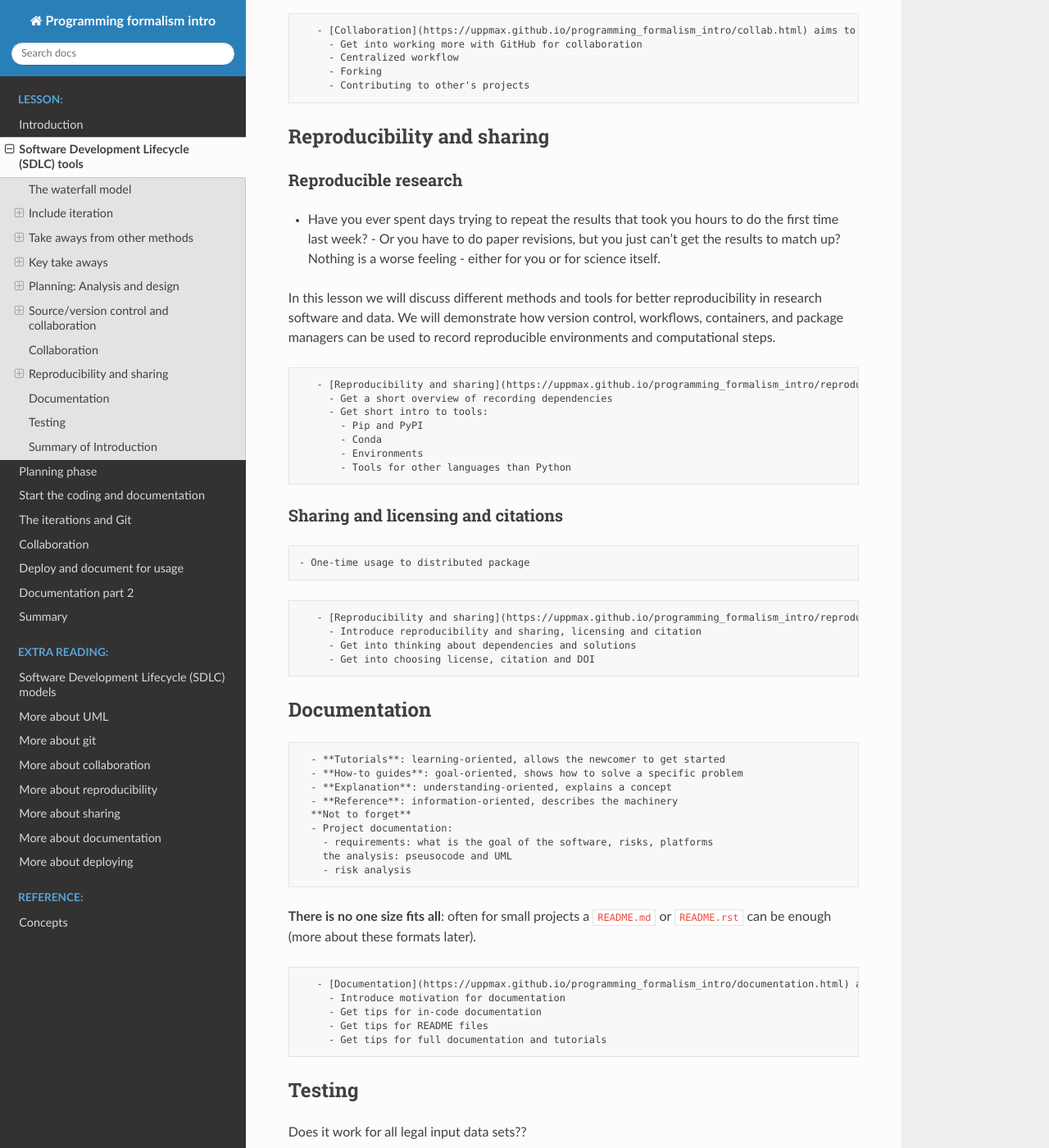
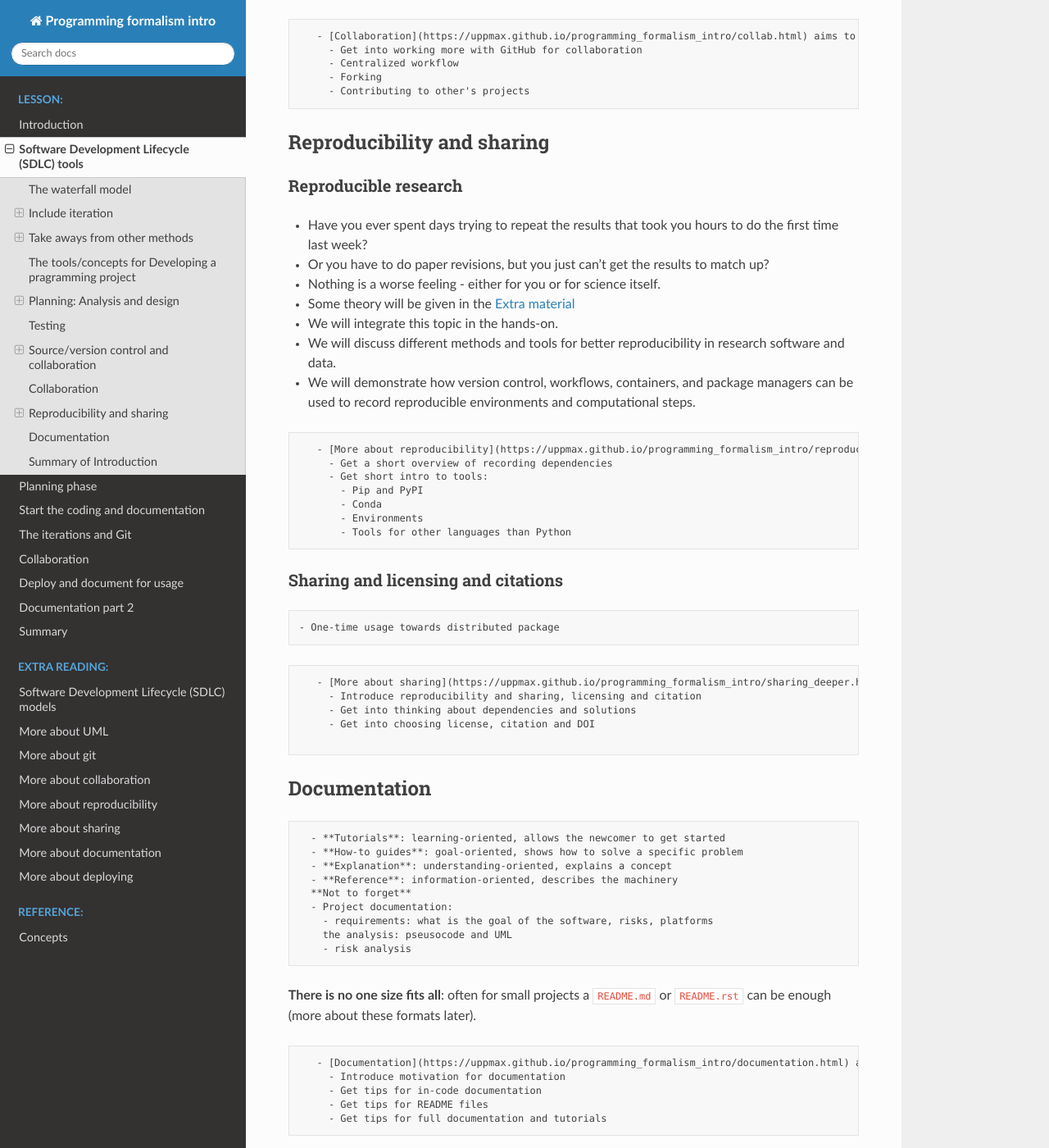
Before and after one commit to UPPMAX/programming_formalisms_intro, a Sphinx documentation site: the page built from doc/sdlc_tools.md, in a window 1280 px wide and 1400 px high, scrolled down 8010 px. Shown: the whole window at 82% size. Built offline with Sphinx 7.4.7 and the Read the Docs theme 2.0.0, drawn with Linux system fonts in a browser that asks for light colours; pages that are not in the unit, such as notebooks, are missing from menus; some of the changed text lies outside the part shown.

Commit message:
rewritten sdlc_tools.md

````diff
--- a/doc/sdlc_tools.md
+++ b/doc/sdlc_tools.md
@@ -34,7 +34,7 @@
 ```
 
 - Good approach for **small and simple systems** where the team knows the system and **requirements very well**.
-- |:warning:|  Error is spreading
+- :warning:  Error is spreading
   - small mistakes in the beginning will have large impact on the end result.
     - e.g. bugs, architecture limiting extensions
   - large costs economically and timely
@@ -55,29 +55,14 @@
 ```
 
 - **Disadvantages**
-  - Complexer than other SDLC models.
   - Expensive: Spiral Model is **not suitable for small projects**
   - **Too much dependability on Risk Analysis**
-  - Difficulty in time management: Number of phases is unknown at the start of the project
 
-### Rational unified process (RUP)
-- **Phases**: Each containing **1 or more waterfall iterations**
-  - Inception (lifecycle objectives milestone)
-  - Elaboration (lifecycle architecture milestone)
-  - Construction (initial operational capability, milestone)
-  - Transition (production release milestone)
-
-- **Key takeaways**
-  - RUP principles
-    - Use cases
-    - **Develop iteratively**
-    - Manage **requirements**, change
-    - **Continuously verify quality**
-    - **Model visually, component-based architecture**
-- Shortcomings: customizable but heavy, prescriptive, (lacking test-driven development)
 
 ## Take aways from other methods
 ### [The Agile manifest](https://agilemanifesto.org/)
+
+"Agile = characterized by the division of tasks into short phases of work and frequent re-assessment and adaptation of plans."
 
 ```{admonition} Values
 - **Individuals and interactions** over processes and tools
@@ -86,16 +71,11 @@
 - **Responding to change** over following a plan
 ```
 
-Or:
-"Agile = characterized by the division of tasks into short phases of work and frequent re-assessment and adaptation of plans."
-
 **Most other models are Agile...**
 see the extra reading section: https://uppmax.github.io/programming_formalisms_intro/SDLC_models.html
 
-- Parallel development
 - Modern principles: automated tests, frequent integration
 - Deliver as fast as possible: small iterations are easier to manage
-- Visualize your work, **limit work in progress**
 - Extreme Programming
   - Pair programming
     - Collaborate, continuous code inspection
@@ -110,32 +90,13 @@
   - DevOps aims to extend fast and frequent software feature development
   - Phases: development --> test --> stage --> production
   - **Continous**...
-    - **Integration**: Central repository
+    - **Integration** **CI**: Central repository
     - development + test
   - **Development**: Ensuring stable product after every release
     - development + test + stage
   - **Deployment**: automating updates to production
     - development + test + stage + production
 
-**And more...**
-
-## Key take aways
-### Basic steps
-
-1.	Plan/initiate
-2.	Gather requirements
-3.	Design
-4.	Develop
-5.	Test/validate
-6.	Release/maintain
-7.	Certification/accreditation
-8.	Change and configuration management
-
-```{graphviz}
-digraph {
-   rankdir=LR;
-   "Plan" -> "Requirements" -> "Design" -> "Develop" -> Test -> Release -> Certification -> Change -> "Plan";
-}
 ```
 
 ### Conclusions
@@ -146,6 +107,22 @@
 ```{info}
 More on Wednesday
 ```
+
+## The tools/concepts for Developing a pragramming project
+
+- Planning
+  - Pseudocode
+  - Unified Modelling Language
+- Source/version control
+  - Git etc
+- Collaboration
+  - Github
+- Reproducibility
+- Sharing
+- Documentation
+- Testing
+
+
 
 ## Planning: Analysis and design
 
@@ -250,6 +227,45 @@
      - Introduce flowcharts and UML expressions
      - Get into UML coding with PlantUML
 ```
+## Testing
+
+Does it work for all legal input data sets??
+
+1. Unit testing
+2. Integration tests
+
+**Typical testing process**
+
+```{uml}
+@startuml
+start
+:Unit testing of individual subtasks;
+-> subtasks validated sperately;
+repeat: Successive builds \n - adding subtasks to the program;
+backward:As many times as necessary;
+repeat while
+-> subtasks combined into program;
+repeat: Alpha release;
+backward:As many times as necessary;
+repeat while
+-> worst bugs fixed;
+
+repeat: Beta release;
+backward:As many times as necessary;
+repeat while
+-> minor bugs fixed;
+:Finished program;
+
+stop
+
+@enduml
+
+
+```{note}
+
+   **More about testing day 2-3**
+
+```
 ## Source/version control and collaboration
 
 ###  The essence of version control
@@ -340,11 +356,6 @@
 - [Bitbucket](https://bitbucket.org) is yet another popular commercial site.
 - Another option is [NotABug](https://notabug.org)
 
-
-```{attention}
-**Also workflows!**
-```
-
 ```{objectives}
    - [Source and version control](https://uppmax.github.io/programming_formalism_intro/sourcecontrol.html) aims to
       - Introduce git and github
@@ -375,12 +386,17 @@
 
 ### Reproducible research
 
-- Have you ever spent days trying to repeat the results that took you hours to do the first time last week?  - Or you have to do paper revisions, but you just can’t get the results to match up? Nothing is a worse feeling - either for you or for science itself.
+- Have you ever spent days trying to repeat the results that took you hours to do the first time last week?
+- Or you have to do paper revisions, but you just can’t get the results to match up?
+- Nothing is a worse feeling - either for you or for science itself.
 
-In this lesson we will discuss different methods and tools for better reproducibility in research software and data. We will demonstrate how version control, workflows, containers, and package managers can be used to record reproducible environments and computational steps.
+- Some theory will be given in the [Extra material](https://uppmax.github.io/programming_formalisms_intro/reproducible_deeper.html)
+- We will integrate this topic in the hands-on.
+- We will discuss different methods and tools for better reproducibility in research software and data.
+- We will demonstrate how version control, workflows, containers, and package managers can be used to record reproducible environments and computational steps.
 
 ```{objectives}
-   - [Reproducibility and sharing](https://uppmax.github.io/programming_formalism_intro/reproducible.html) aims to
+   - [More about reproducibility](https://uppmax.github.io/programming_formalism_intro/reproducible_deeper.html) aims to
      - Get a short overview of recording dependencies
      - Get short intro to tools:
        - Pip and PyPI
@@ -394,14 +410,15 @@
 
 
 ```{Discussion}
-- One-time usage to distributed package
+- One-time usage towards distributed package
 ```
 
 ```{objectives}
-   - [Reproducibility and sharing](https://uppmax.github.io/programming_formalism_intro/reproducible.html) aims to
+   - [More about sharing](https://uppmax.github.io/programming_formalism_intro/sharing_deeper.html) aims to
      - Introduce reproducibility and sharing, licensing and citation
      - Get into thinking about dependencies and solutions
      - Get into choosing license, citation and DOI
+
 ```
 ## Documentation
 
@@ -428,41 +445,6 @@
      - Get tips for full documentation and tutorials
 ```
 
-## Testing
-
-Does it work for all legal input data sets??
-
-1. Unit testing
-2. Integration tests
-
-**Typical testing process**
-
-```{uml}
-@startuml
-start
-:Unit testing of individual subtasks;
--> subtasks validated sperately;
-repeat: Successive builds \n - adding subtasks to the program;
-backward:As many times as necessary;
-repeat while
--> subtasks combined into program;
-repeat: Alpha release;
-backward:As many times as necessary;
-repeat while
--> worst bugs fixed;
-
-repeat: Beta release;
-backward:As many times as necessary;
-repeat while
--> minor bugs fixed;
-:Finished program;
-
-stop
-
-@enduml
-
-
-```
 
 
 ```{keypoints}
@@ -492,7 +474,7 @@
 - Tools for the developer
   - Planning: UML and pseudocode
   - Development iteration: git
-  - Testing: test functions (Covered on Thursday)
+  - Testing: test functions (Covered later)
   - Collaboration: GitHub, licenses, citation
-  - Documentation: READMEs and e.g. sphinx
+  - Documentation: In-code, READMEs and e.g. sphinx
 ```
````
